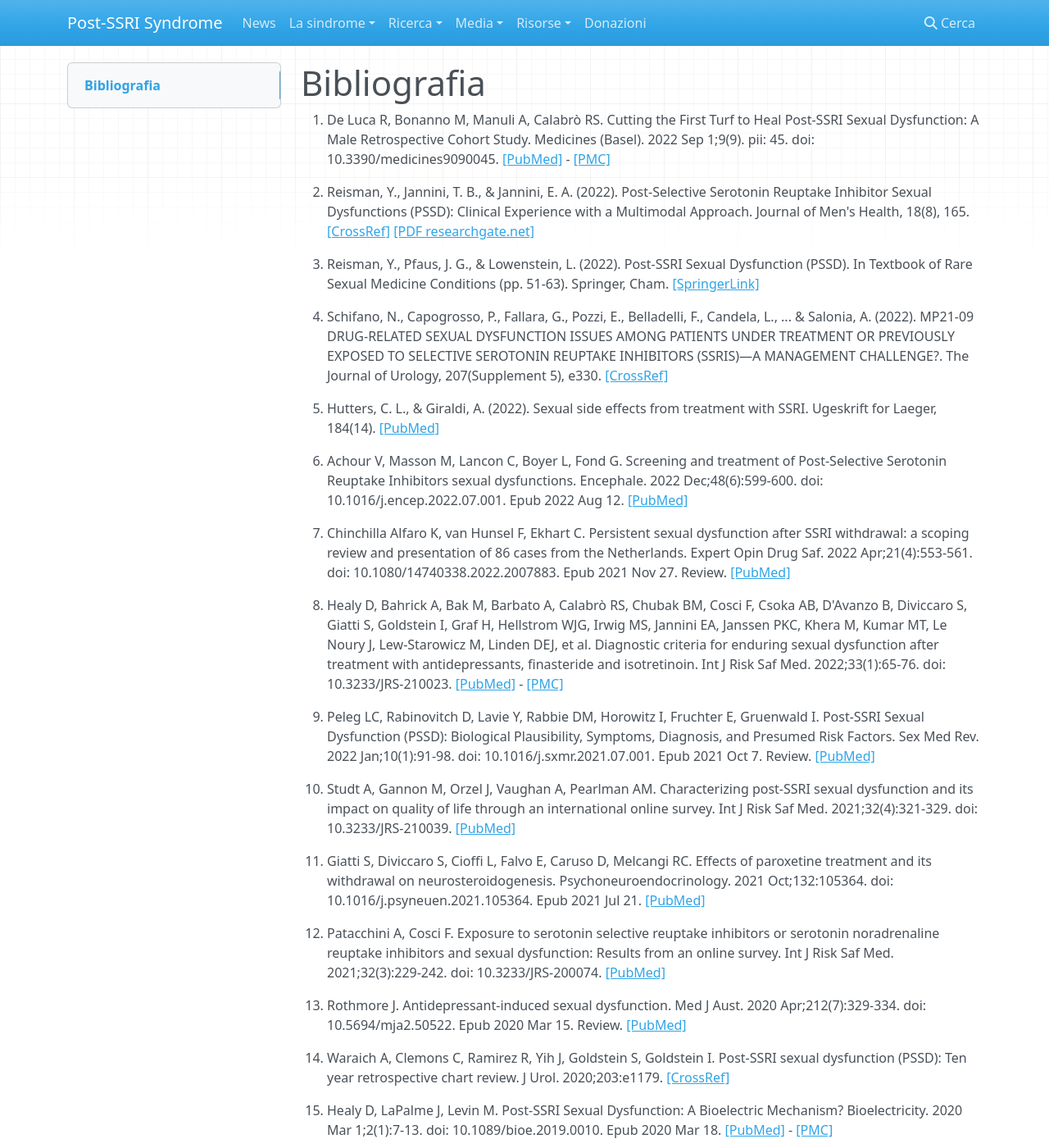
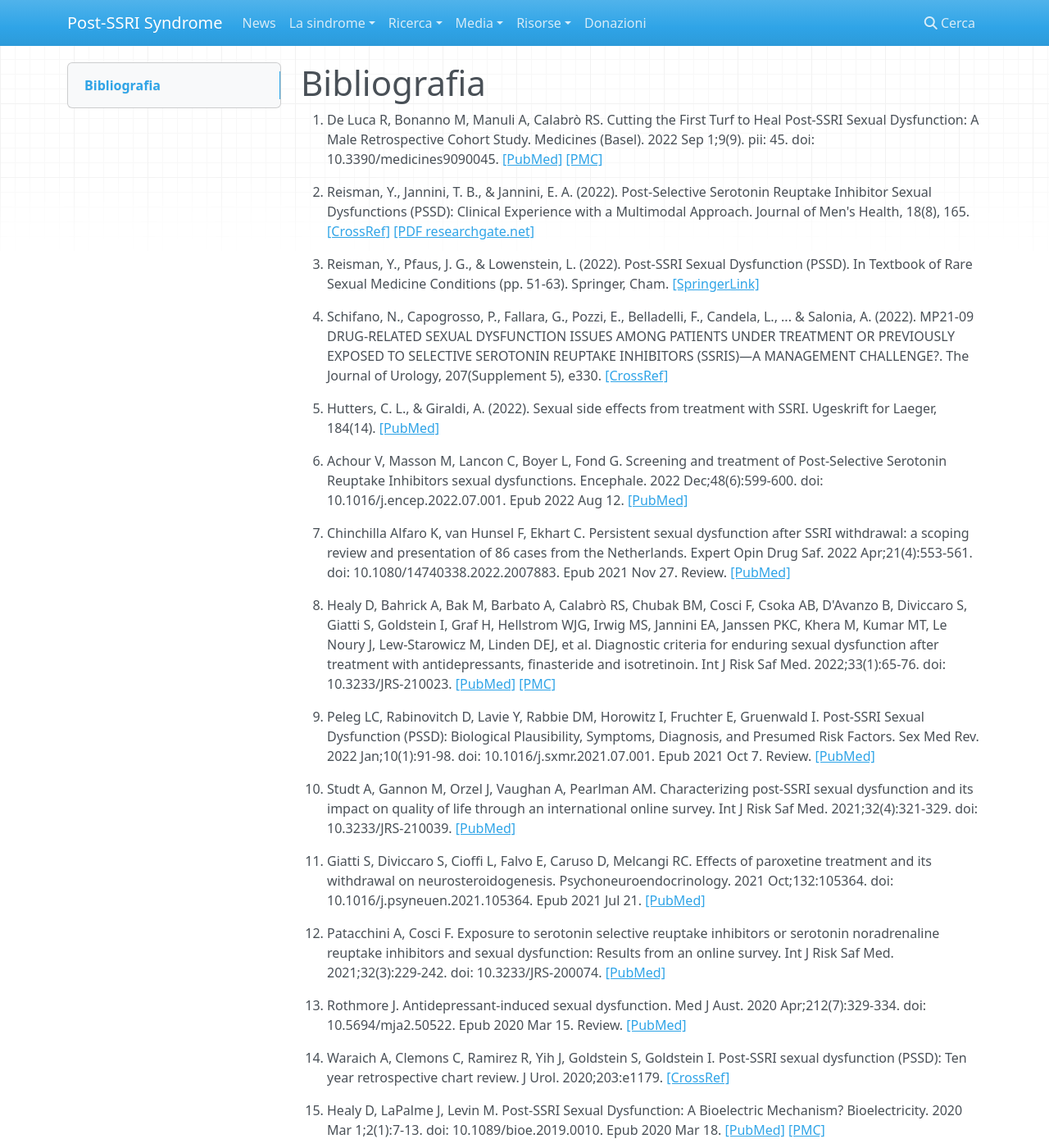
Before and after one commit to postssrisyndrome/windmill, an MkDocs documentation site: the page built from docs/ricerca/bibliografia.md, in a window 1280 px wide and 1400 px high. Shown: the whole window at 82% size. Built offline with MkDocs 1.6.1, drawn with Linux system fonts in a browser that asks for light colours; nearby versions of some CDN libraries.

```diff
--- a/docs/ricerca/bibliografia.md
+++ b/docs/ricerca/bibliografia.md
@@ -3,7 +3,7 @@
 1. De Luca R, Bonanno M, Manuli A, Calabrò RS. Cutting the First Turf to Heal
 Post-SSRI Sexual Dysfunction: A Male Retrospective Cohort Study. Medicines
 (Basel). 2022 Sep 1;9(9). pii: 45. doi: 10.3390/medicines9090045.
-[[PubMed]](https://pubmed.ncbi.nlm.nih.gov/36135826) -
+[[PubMed]](https://pubmed.ncbi.nlm.nih.gov/36135826)
 [[PMC]](https://www.ncbi.nlm.nih.gov/pmc/articles/PMC9503765)
 
 1. Reisman, Y., Jannini, T. B., & Jannini, E. A. (2022).
@@ -43,7 +43,7 @@ Jannini EA, Janssen PKC, Khera M, Kumar MT, Le Noury J, Lew-Starowicz M, Linden
 DEJ, et al. Diagnostic criteria for enduring sexual dysfunction after treatment
 with antidepressants, finasteride and isotretinoin. Int J Risk Saf Med.
 2022;33(1):65-76. doi: 10.3233/JRS-210023.
-[[PubMed]](https://pubmed.ncbi.nlm.nih.gov/34719438) -
+[[PubMed]](https://pubmed.ncbi.nlm.nih.gov/34719438)
 [[PMC]](https://www.ncbi.nlm.nih.gov/pmc/articles/PMC8925105)
 
 1. Peleg LC, Rabinovitch D, Lavie Y, Rabbie DM, Horowitz I, Fruchter E, Gruenwald I.
@@ -81,7 +81,7 @@ J Urol. 2020;203:e1179.
 1. Healy D, LaPalme J, Levin M. Post-SSRI Sexual Dysfunction: A Bioelectric
 Mechanism? Bioelectricity. 2020 Mar 1;2(1):7-13. doi: 10.1089/bioe.2019.0010.
 Epub 2020 Mar 18.
-[[PubMed]](https://pubmed.ncbi.nlm.nih.gov/34471832) -
+[[PubMed]](https://pubmed.ncbi.nlm.nih.gov/34471832)
 [[PMC]](https://www.ncbi.nlm.nih.gov/pmc/articles/PMC8370302)
 
 1. Reisman Y. Post-SSRI sexual dysfunction. BMJ. 2020 Feb 27;368:m754. doi:
@@ -90,7 +90,7 @@ Epub 2020 Mar 18.
 
 1. Healy D. Antidepressants and sexual dysfunction: a history. J R Soc Med. 2020
 Apr;113(4):133-135. doi: 10.1177/0141076819899299. Epub 2020 Jan 23.
-[[PubMed]](https://pubmed.ncbi.nlm.nih.gov/31972096) -
+[[PubMed]](https://pubmed.ncbi.nlm.nih.gov/31972096)
 [[PMC]](https://www.ncbi.nlm.nih.gov/pmc/articles/PMC7160790)
 
 1. Patacchini A, Cosci F. A Paradigmatic Case of Postselective Serotonin Reuptake
@@ -112,12 +112,12 @@ safety-an essay by David Healy and Dee Mangin. BMJ. 2019 Oct 2;367:l5777. doi:
 
 1. Healy D. Post-SSRI sexual dysfunction & other enduring sexual dysfunctions.
 Epidemiol Psychiatr Sci. 2019 Sep 23;29:e55. doi: 10.1017/S2045796019000519.
-[[PubMed]](https://pubmed.ncbi.nlm.nih.gov/31543091) -
+[[PubMed]](https://pubmed.ncbi.nlm.nih.gov/31543091)
 [[PMC]](https://www.ncbi.nlm.nih.gov/pmc/articles/PMC8061302)
 
 1. Moncrieff J. Persistent adverse effects of antidepressants. Epidemiol Psychiatr
 Sci. 2019 Sep 23;29:e56. doi: 10.1017/S2045796019000520.
-[[PubMed]](https://pubmed.ncbi.nlm.nih.gov/31543093) -
+[[PubMed]](https://pubmed.ncbi.nlm.nih.gov/31543093)
 [[PMC]](https://www.ncbi.nlm.nih.gov/pmc/articles/PMC8061256)
 
 1. Healy D, Le Noury J, Mangin D. Post-SSRI sexual dysfunction: Patient experiences
@@ -134,18 +134,18 @@ Case Study. J Sex Marital Ther. 2019;45(6):562-565. doi:
 1. Kanherkar RR, Getachew B, Ben-Sheetrit J, Varma S, Heinbockel T, Tizabi Y, Csoka
 AB. The Effect of Citalopram on Genome-Wide DNA Methylation of Human Cells. Int J
 Genomics. 2018 Jul 25;2018:8929057. doi: 10.1155/2018/8929057. eCollection 2018.
-[[PubMed]](https://pubmed.ncbi.nlm.nih.gov/30148158) -
+[[PubMed]](https://pubmed.ncbi.nlm.nih.gov/30148158)
 [[PMC]](https://www.ncbi.nlm.nih.gov/pmc/articles/PMC6083487)
 
 1. Healy D. Citizen petition: Sexual side effects of SSRIs and SNRIs. Int J Risk Saf
 Med. 2018;29(3-4):135-147. doi: 10.3233/JRS-180745.
-[[PubMed]](https://pubmed.ncbi.nlm.nih.gov/29733031) -
+[[PubMed]](https://pubmed.ncbi.nlm.nih.gov/29733031)
 [[PMC]](https://www.ncbi.nlm.nih.gov/pmc/articles/PMC6004927)
 
 1. Healy D, Le Noury J, Mangin D. Enduring sexual dysfunction after treatment with
 antidepressants, 5α-reductase inhibitors and isotretinoin: 300 cases. Int J Risk
 Saf Med. 2018;29(3-4):125-134. doi: 10.3233/JRS-180744.
-[[PubMed]](https://pubmed.ncbi.nlm.nih.gov/29733030) -
+[[PubMed]](https://pubmed.ncbi.nlm.nih.gov/29733030)
 [[PMC]](https://www.ncbi.nlm.nih.gov/pmc/articles/PMC6004900)
 
 1. Giatti S, Diviccaro S, Panzica G, Melcangi RC. Post-finasteride syndrome and
```
